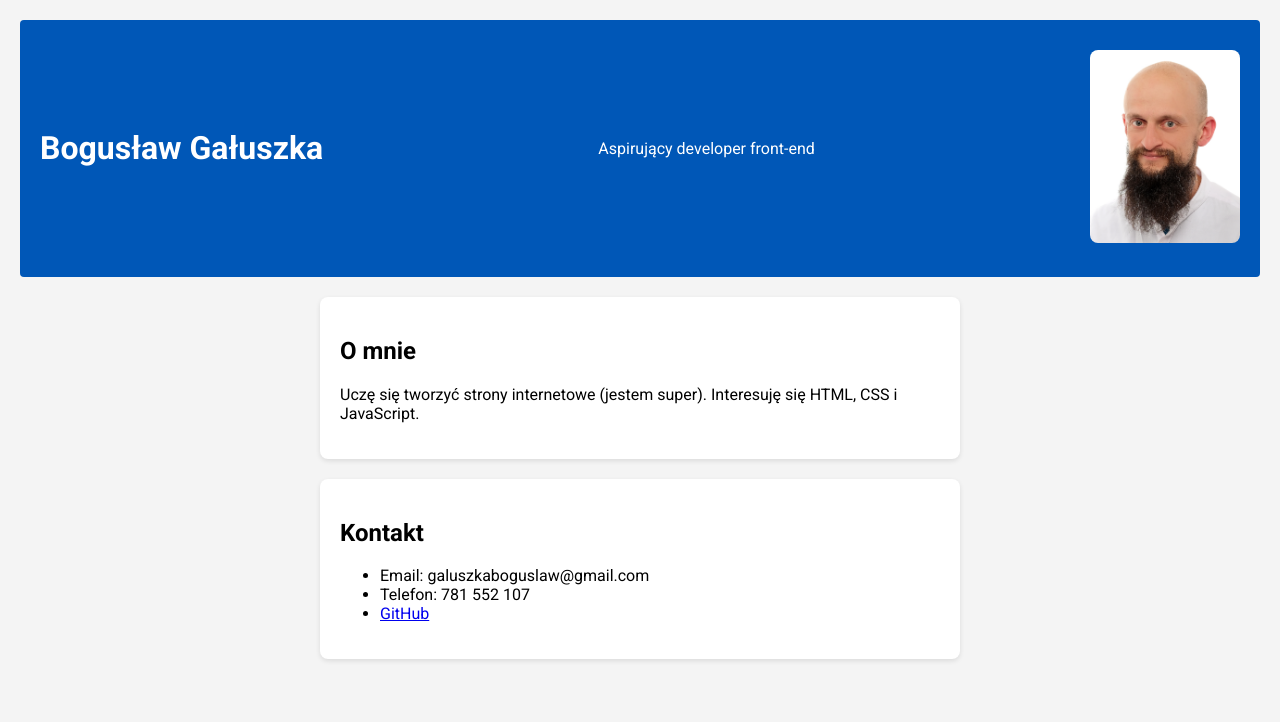
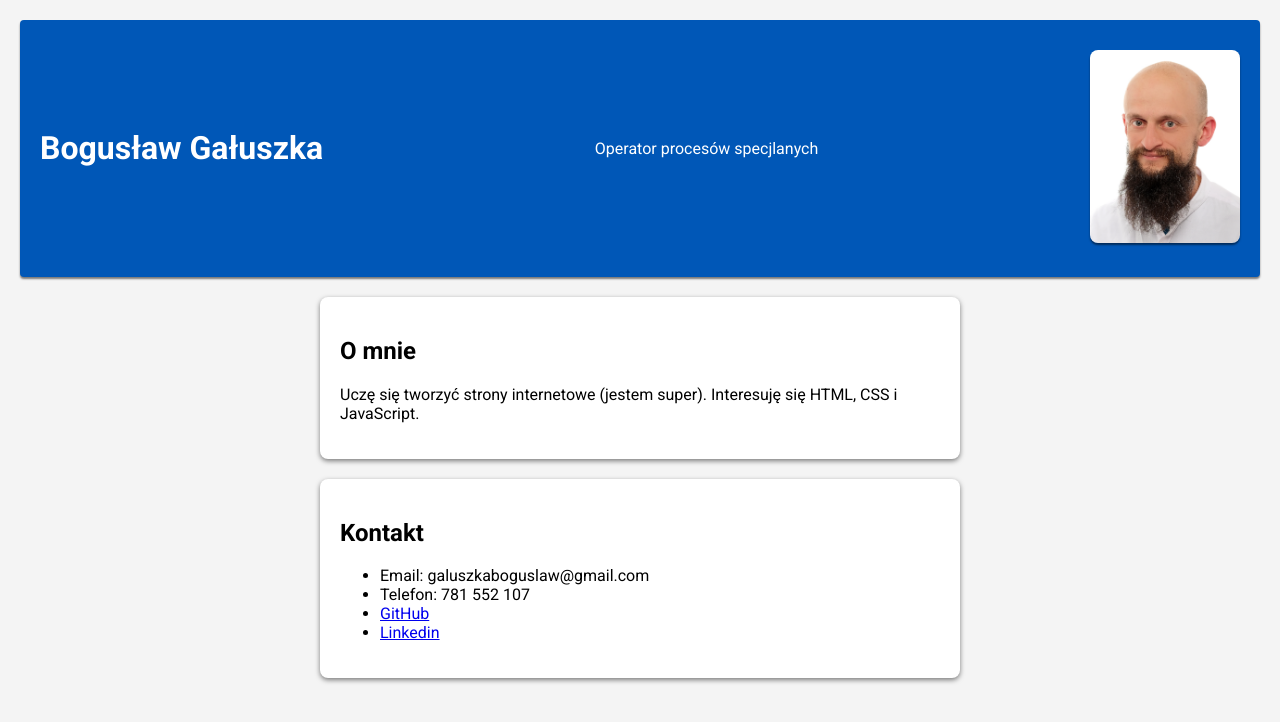
Before and after one commit to galusznikov/boguslawgaluszka, a plain HTML site: page index.html in a window 1280 px wide. Drawn offline with Linux system fonts and the light colour scheme.

Commit message:
Cienie i takie tam poprawki

```diff
--- a/index.html
+++ b/index.html
@@ -11,7 +11,7 @@
 <body>
   <header>
     <h1>Bogusław Gałuszka</h1>
-    <p>Aspirujący developer front-end</p>
+    <p>Operator procesów specjlanych</p>
     <div class="profile">
     <img src="DSCF2881-Format dodatkowy-35x45 mm.jpg">
     </div>
@@ -27,7 +27,8 @@
     <ul>
       <li>Email: galuszkaboguslaw@gmail.com</li>
       <li>Telefon: 781 552 107</li>
-      <li><a href="https://github.com/boguslawgaluszka">GitHub</a></li>
+      <li><a href="https://github.com/galusznikov" target="_blank">GitHub</a></li>
+      <li><a href="https://www.linkedin.com/in/bogusław-gałuszka-4817b1189" target="_blank">Linkedin</a></li>
     </ul>
   </section>
 </body>
--- a/style.css
+++ b/style.css
@@ -14,6 +14,7 @@ body {
     color: white;
     padding: 30px 0;
     border-radius: 4px;
+    box-shadow: 0 2px 2px rgba(0,0,0,0.5);
   }
 
   section {
@@ -22,7 +23,7 @@ body {
     padding: 20px;
     max-width: 600px;
     border-radius: 8px;
-    box-shadow: 0 2px 5px rgba(0,0,0,0.1);
+    box-shadow: 0 2px 5px rgba(0,0,0,0.5);
   }
 
 header .profile img {
@@ -30,6 +31,7 @@ header .profile img {
   width: 150px;
   height: auto;
   margin-right: 20px;
+  box-shadow: 0 2px 2px rgba(0, 0, 0, 0.5);
 }
 
 header h1 {
```
